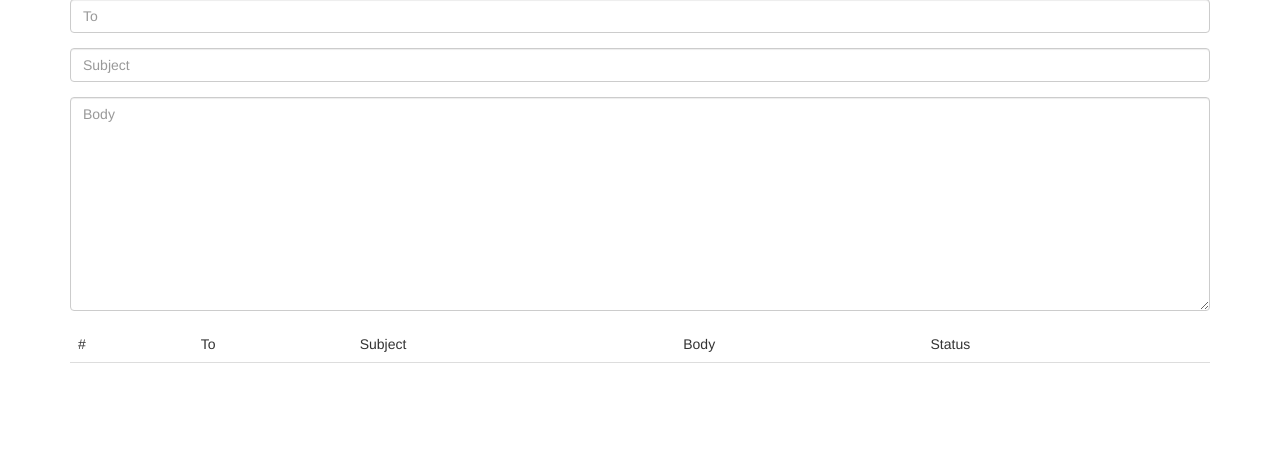
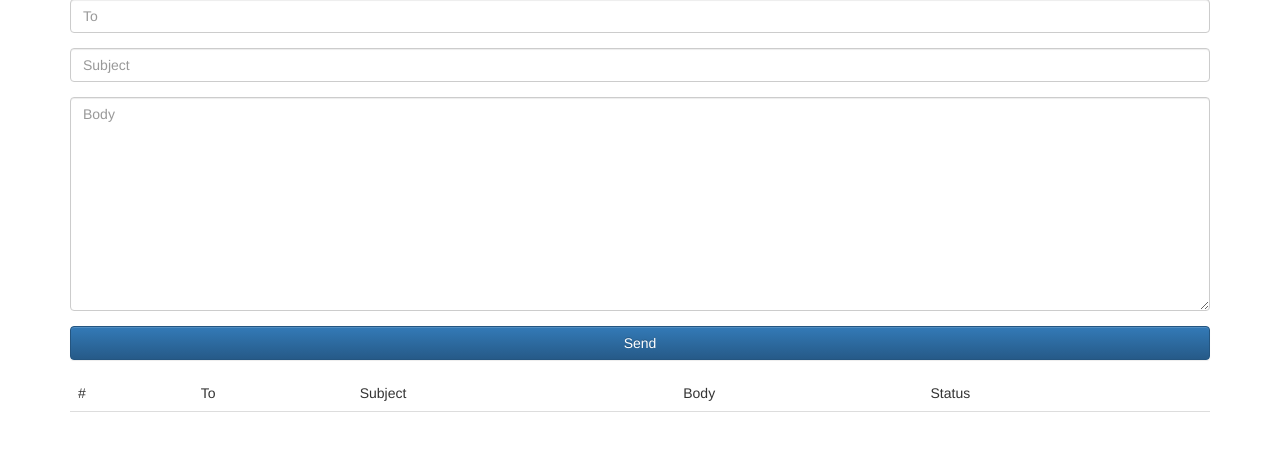
Before and after one commit to alifanov/mailburn, a Django app: page / in a window 1280 px wide. Shown: the part 71-522 px from the top of the page. Run offline with Django 3.2, Linux system fonts and the light colour scheme; the visitor is signed in with stand-in values (Sample User, id 1); some libraries are stand-ins or nearby versions.

Commit message:
add style

```diff
--- a/templates/home.html
+++ b/templates/home.html
@@ -16,6 +16,9 @@
             </div>
             <div class="form-group">
                 {{ form.text|add_class:"form-control"|attr:"placeholder:Body" }}
+            </div>
+            <div class="form-group">
+                <button class="btn btn-primary btn-block">Send</button>
             </div>
         </form>
         <table class="table">
```
